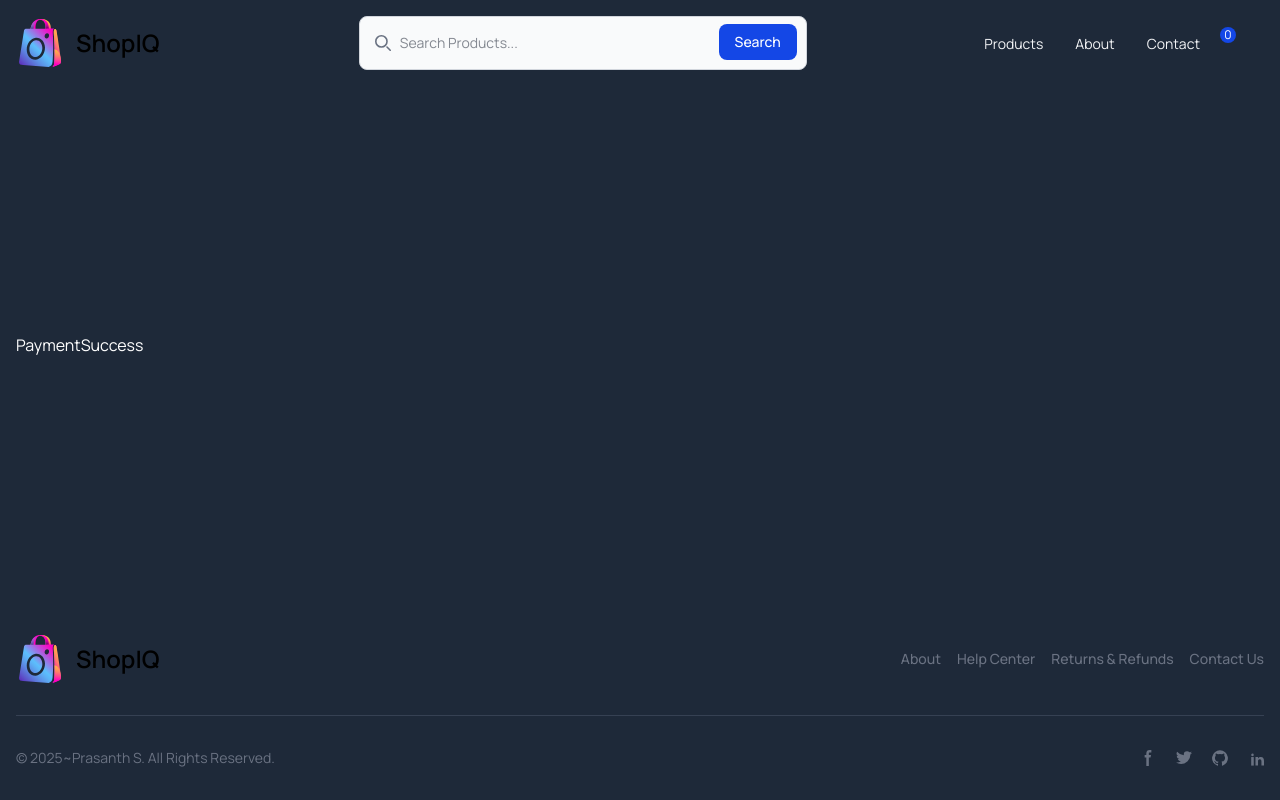
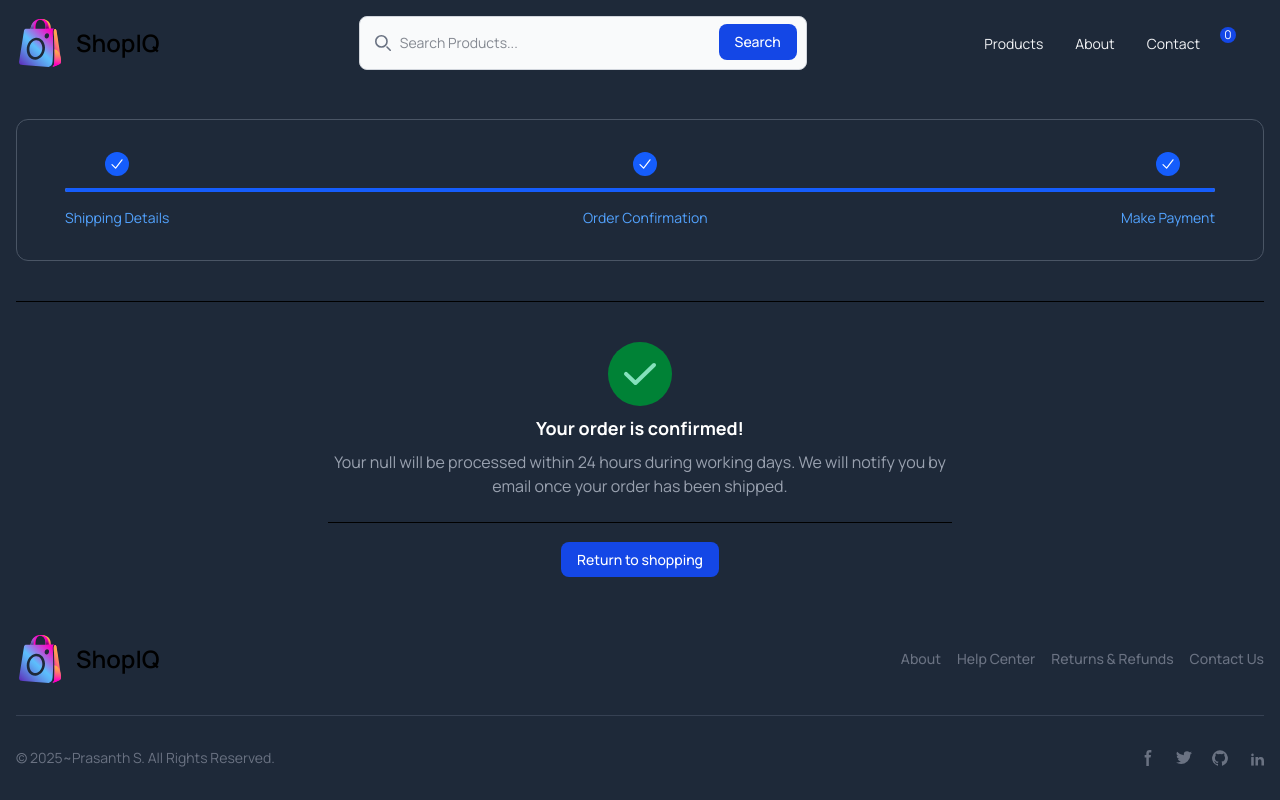
Before and after one commit to Dev-Kiddo/MERN-Ecommerce, a React (Vite) app in the folder client/: page /paymentsuccess in a window 1280 px wide. Built offline with nearby package versions, Linux system fonts and the light colour scheme; some icons are missing.

Commit message:
client: payment verification, order confirmation implemented

```diff
--- a/client/src/components/CheckOutPath.jsx
+++ b/client/src/components/CheckOutPath.jsx
@@ -11,7 +11,7 @@ const CheckOutPath = ({ currentStep }) => {
         <div
           className="absolute top-1/2 left-0 h-1 bg-blue-600 -translate-y-1/2 rounded transition-all duration-500"
           style={{
-            width: `${(currentStep / (steps.length - 1)) * 100}%`,
+            width: `${(currentStep / (steps.length - 1)) * 100 >= 100 ? 100 : (currentStep / (steps.length - 1)) * 100}%`,
           }}
         ></div>
 
--- a/client/src/components/ProcessPayment.jsx
+++ b/client/src/components/ProcessPayment.jsx
@@ -49,7 +49,7 @@ const ProcessPayment = () => {
           });
 
           if (data.success) {
-            navigate(`/paymentsuccess?reference=${data.reference}`);
+            navigate(`/paymentsuccess?reference=${data.reference}`, { state: razorpay_order_id });
           } else {
             alert("Payment Verification Failed");
           }
--- a/client/src/pages/PaymentSuccess.jsx
+++ b/client/src/pages/PaymentSuccess.jsx
@@ -1,15 +1,42 @@
 import React from "react";
-import { useLocation } from "react-router-dom";
+import { Link, useLocation } from "react-router-dom";
+import CheckOutPath from "../components/CheckOutPath";
 
 const PaymentSuccess = () => {
   const location = useLocation();
   console.log(location);
   console.log(location.search);
 
+  const orderId = location?.state;
+
   const search = new URLSearchParams(location.search).get("reference");
   console.log(search);
 
-  return <div className="text-white">PaymentSuccess</div>;
+  return (
+    <>
+      <CheckOutPath currentStep={3} />
+      <hr className="my-10  dark:border-gray-600" />
+
+      <div className="text-center w-1/2 mx-auto">
+        <div className="w-16 h-16 mx-auto flex justify-center items-center bg-green-700 rounded-full mb-2">
+          <svg class="w-12" aria-hidden="true" xmlns="http://www.w3.org/2000/svg" fill="none" viewBox="0 0 24 24">
+            <path stroke="#84e1bc" stroke-linecap="round" stroke-linejoin="round" stroke-width="2" d="M5 11.917 9.724 16.5 19 7.5"></path>
+          </svg>
+        </div>
+        <h2 className="text-white font-bold text-lg mb-2"> Your order is confirmed!</h2>
+        <p className="text-gray-400">{`Your ${orderId} will be processed within 24 hours during working days. We will notify you by email once your order has been shipped.`}</p>
+
+        <hr className="my-6  dark:border-gray-600" />
+
+        <Link
+          className="text-white bottom-2.5 bg-blue-700 hover:bg-blue-800 focus:ring-4 focus:outline-none focus:ring-blue-300 font-medium rounded-lg text-xs px-2 py-2 dark:bg-blue-600 dark:hover:bg-blue-700 dark:focus:ring-blue-800 sm:px-4 md:text-sm"
+          to="/products"
+        >
+          Return to shopping
+        </Link>
+      </div>
+    </>
+  );
 };
 
 export default PaymentSuccess;
```
Also changed, not shown: 2 other files (tests, documents, lock files or other folders).
